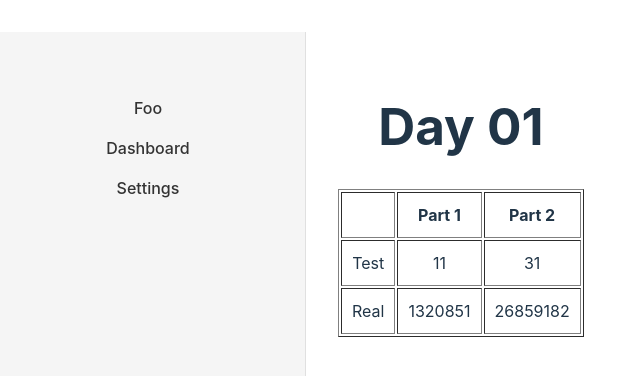
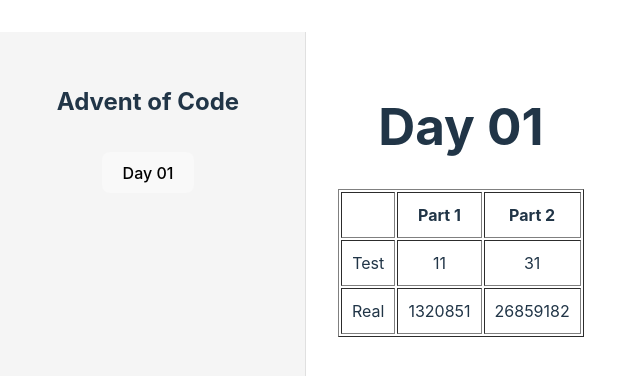
Before and after one commit to kellan/aoc, a React (Vite) app in the folder 2024/typescript/: page / in a window 1280 px wide. Shown: the top 376 px of the page, without its empty margins (41-681 px from the left). Built offline with nearby package versions, Linux system fonts and the light colour scheme.

Commit message:
clickable left nav

```diff
--- a/2024/typescript/src/App.tsx
+++ b/2024/typescript/src/App.tsx
@@ -6,6 +6,11 @@
 const solutions = import.meta.glob('/days/*/solution.ts')
 const testInputs = import.meta.glob('/days/*/test.txt', { as: 'raw' })
 const realInputs = import.meta.glob('/days/*/input.txt', { as: 'raw' })
+const days = [...new Set(Object.keys(solutions)
+  .map(path => path.match(/\/days\/(\d+)/)?.[1])
+)].sort()
+
+console.log(days)
 
 function App() {
 
@@ -63,10 +68,15 @@
   return (
     <div className="app" >
       <nav className="sidebar">
+        <h2>Advent of Code</h2>
         <ul>
-          <li><a href="#home">Foo</a></li>
-          <li><a href="#dashboard">Dashboard</a></li>
-          <li><a href="#settings">Settings</a></li>
+          {days.map(day => (
+            <li key={day}>
+              <button onClick={() => {
+                runSolution(day)
+              }}>Day {day}</button>
+            </li>
+          ))}
         </ul>
       </nav>
 
```
